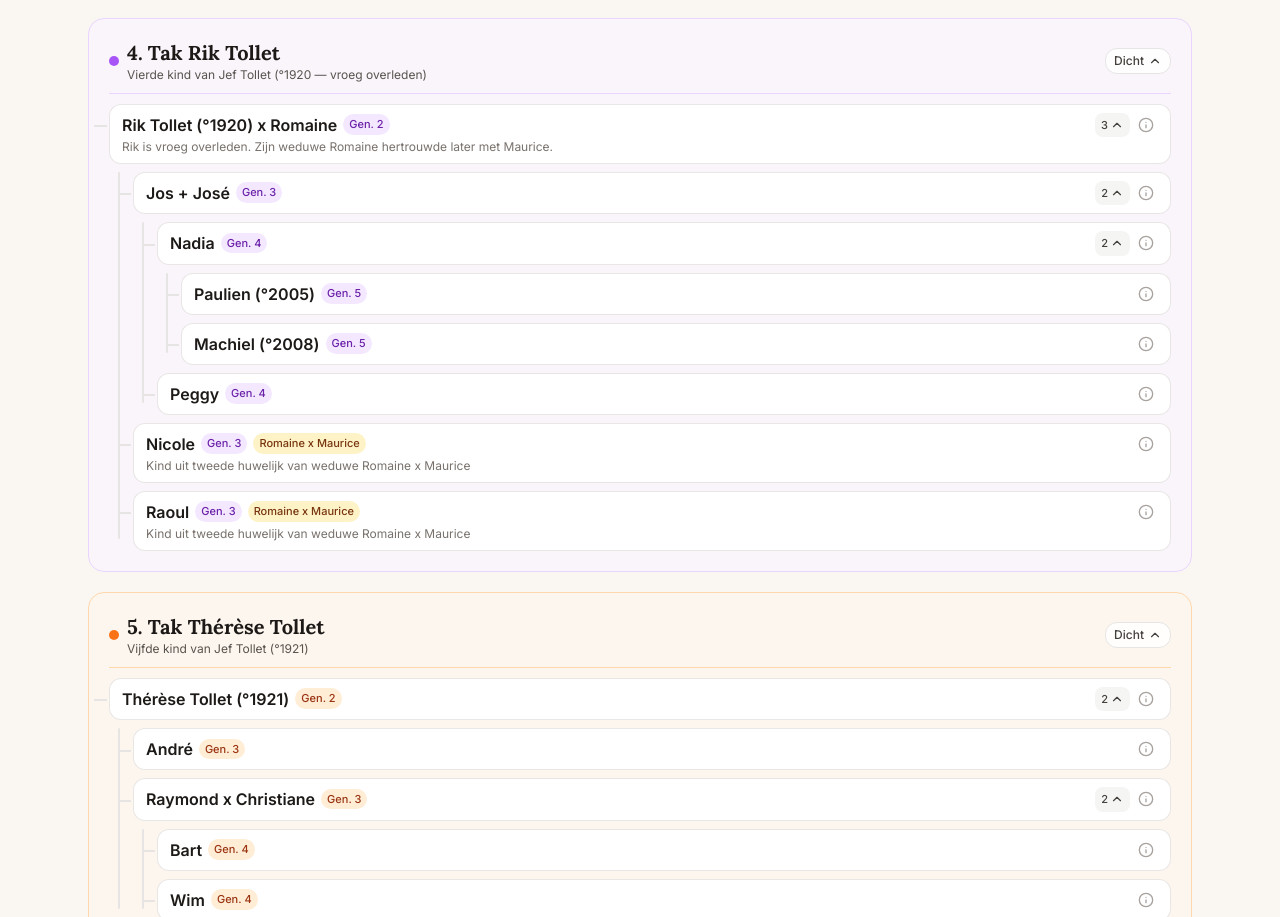
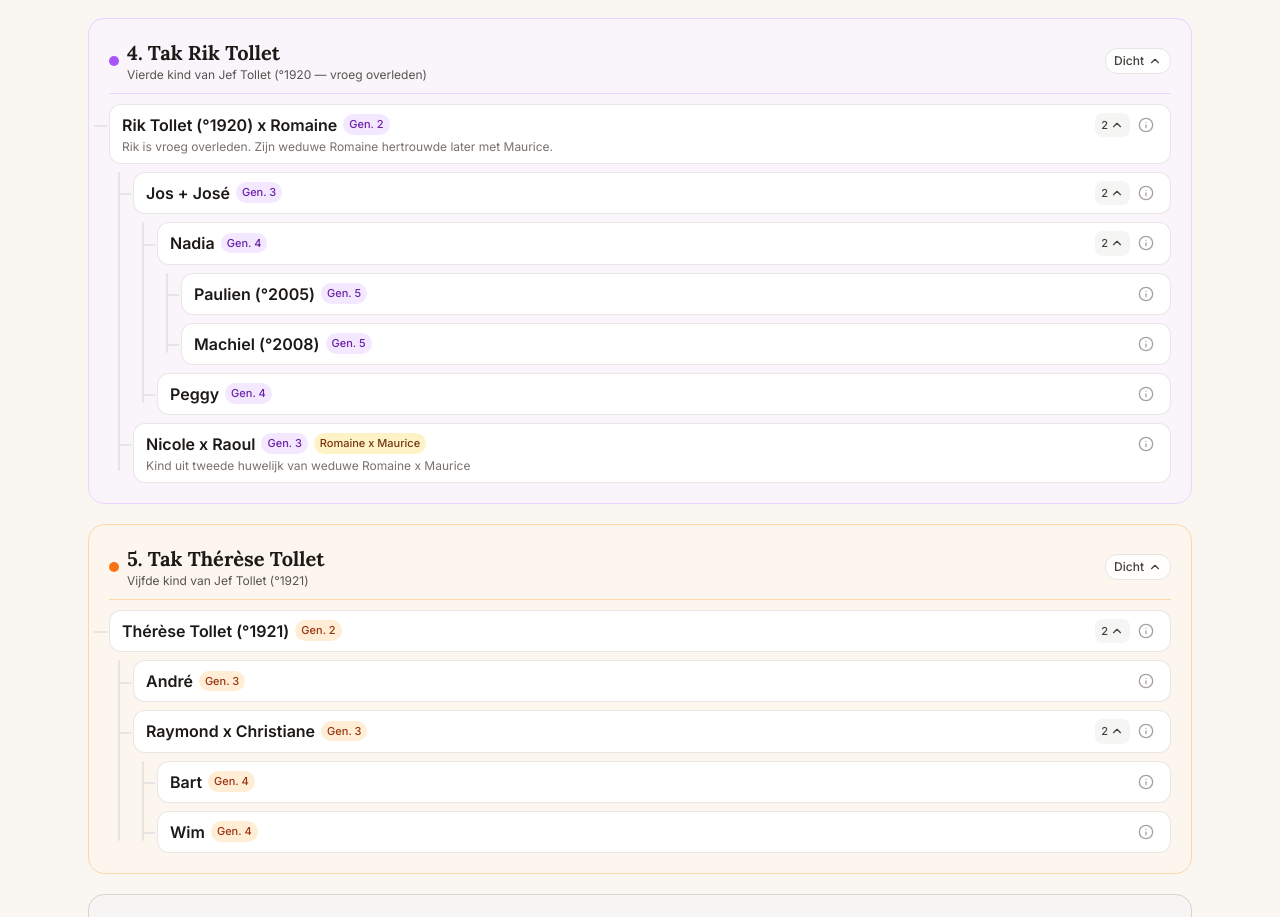
Before and after one commit to sofietollet/stamboom-tollet, a plain HTML site: page index.html in a window 1280 px wide. Shown: the part 3173-4090 px from the top of the page. Drawn offline with nearby package versions, Linux system fonts and the light colour scheme.

Commit message:
Update index.html

```diff
--- a/index.html
+++ b/index.html
@@ -580,23 +580,16 @@
                                     children: []
                                 }
                             ]
-                        },
-                        {
+                        },{
                             id: 'nicole-maurice-3',
                             name: 'Nicole',
+                            partner: 'Raoul',
+                            connector: 'x',
                             relationNote: 'Kind uit tweede huwelijk van weduwe Romaine x Maurice',
                             badgeLabel: 'Romaine x Maurice',
                             generation: 'Gen. 3',
                             children: []
-                        },
-                        {
-                            id: 'raoul-maurice-3',
-                            name: 'Raoul',
-                            relationNote: 'Kind uit tweede huwelijk van weduwe Romaine x Maurice',
-                            badgeLabel: 'Romaine x Maurice',
-                            generation: 'Gen. 3',
-                            children: []
-                        }
+                     }
                     ]
                 }
             },
```
